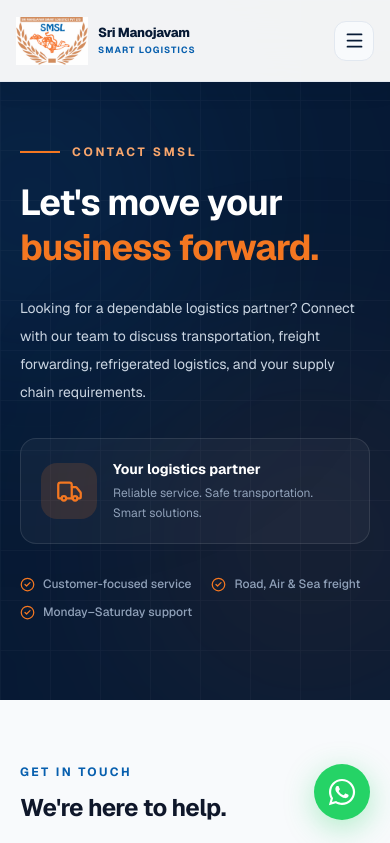
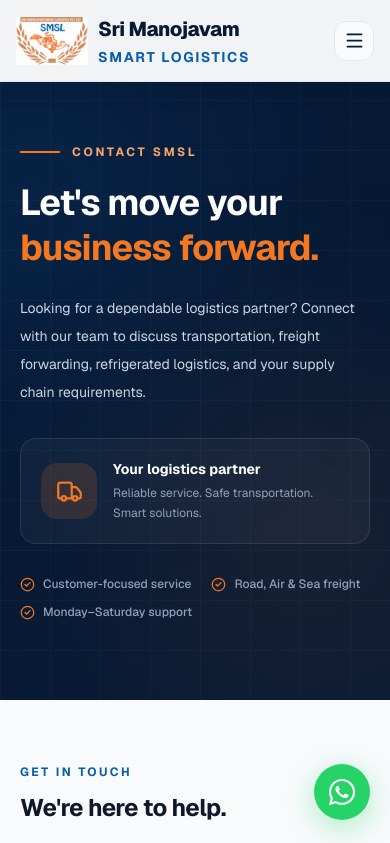
Before and after one commit to pavankrishtaiahveguru/sri-manojavam-smart-logistics, a Next.js app: page /contact in a window 390 px wide. Shown: the top 843 px of the page. Built offline with nearby package versions, Linux system fonts and the light colour scheme.

Commit message:
updated next js verson and fixed name in navbar

```diff
--- a/package.json
+++ b/package.json
@@ -12,7 +12,7 @@
     "d3-geo": "^3.1.1",
     "framer-motion": "^14.0.0",
     "lucide-react": "^1.52.0",
-    "next": "16.4.0",
+    "next": "16.4.3",
     "react": "19.3.0",
     "react-dom": "19.3.0",
     "react-icons": "^5.7.0",
@@ -23,7 +23,7 @@
     "@tailwindcss/turbopack": "^4",
     "babel-plugin-react-compiler": "1.0.0",
     "eslint": "^9",
-    "eslint-config-next": "16.4.0",
+    "eslint-config-next": "16.4.3",
     "tailwindcss": "^4"
   }
 }
--- a/src/components/layout/Navbar.jsx
+++ b/src/components/layout/Navbar.jsx
@@ -49,10 +49,10 @@ export default function Navbar() {
               className="h-13 w-18 shrink-0 object-contain sm:h-15 sm:w-21.5 lg:h-16.5 lg:w-25"
             />
             <span className="flex min-w-0 flex-col justify-center leading-tight">
-              <span className="whitespace-nowrap text-[13px] font-extrabold tracking-tight text-[#071A35] sm:text-base lg:text-lg">
+              <span className="whitespace-nowrap text-xl font-extrabold tracking-tight text-[#071A35] sm:text-base lg:text-lg">
                 Sri Manojavam
               </span>
-              <span className="mt-1 whitespace-nowrap text-[9px] font-bold uppercase tracking-[0.12em] text-[#075FAE] sm:text-[10px] lg:text-xs">
+              <span className="mt-1 whitespace-nowrap text-sm font-bold uppercase tracking-[0.12em] text-[#075FAE] sm:text-[10px] lg:text-xs">
                 Smart Logistics
               </span>
               <span className="mt-0.5 hidden text-[9px] font-medium text-slate-500 xl:block">
```
Also changed, not shown: 1 other file (tests, documents, lock files or other folders).
